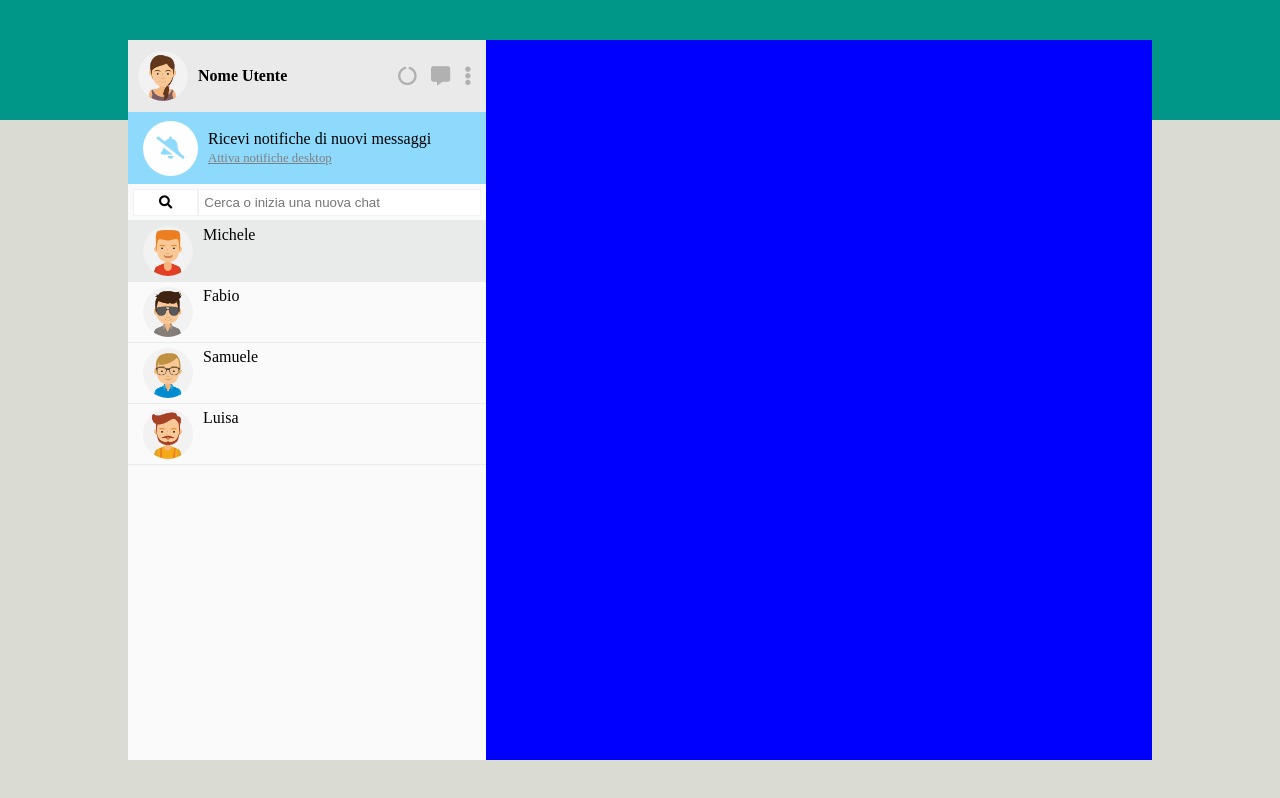
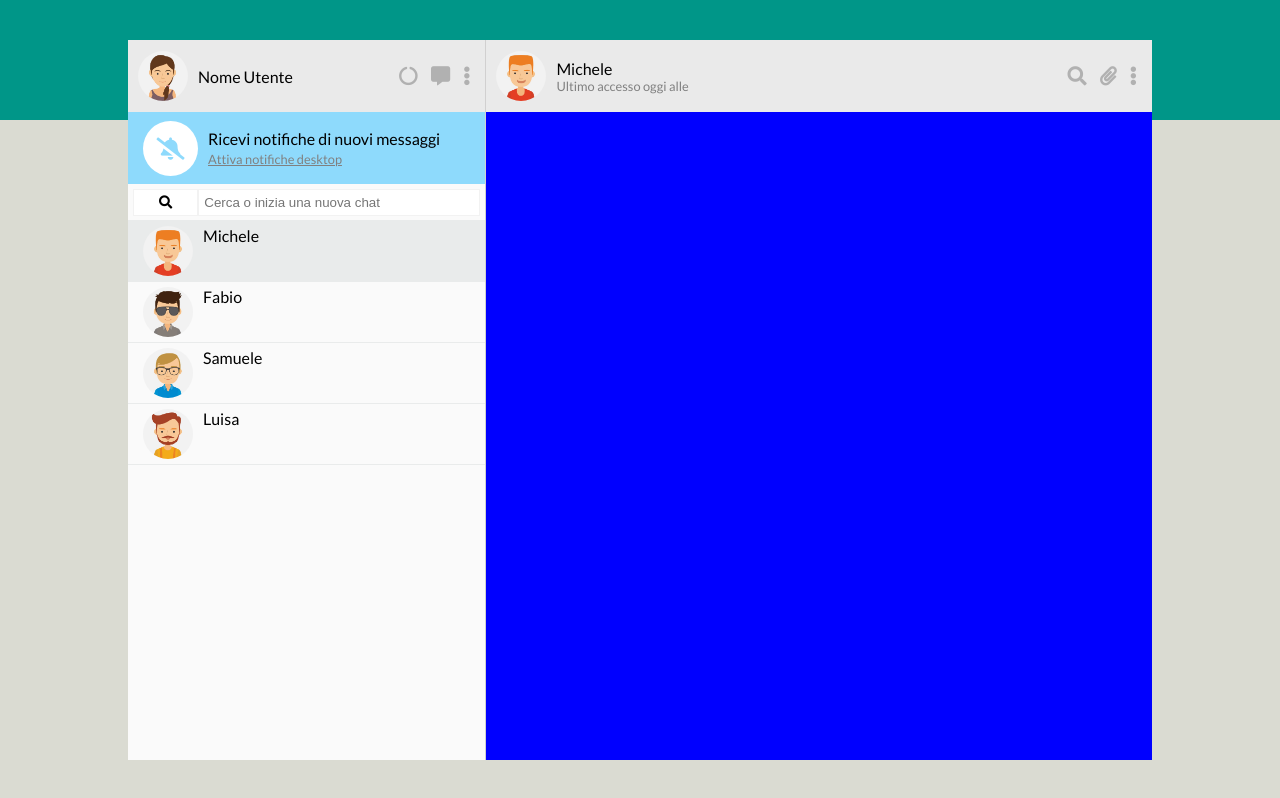
Before and after one commit to NiccoloArcioni/js-html-css-boolzap, a plain HTML site: page index.html in a window 1280 px wide. Drawn offline with nearby package versions, Linux system fonts and the light colour scheme.

Commit message:
Inserimento active_chat_user

```diff
--- a/css/master.css
+++ b/css/master.css
@@ -4,12 +4,14 @@
     box-sizing: border-box;
 }
 
+/* GENERAL */
 body {
     display: flex;
     width: 100vw;
     height: 100vh;
     justify-content: center;
     align-items: center;
+    font-family: 'Lato', sans-serif;
     background-image: linear-gradient(to bottom, #009688, #009688 0, #009688 15vh, #DADBD2 15vh, #DADBD2 100vh);
 }
 
@@ -24,6 +26,7 @@ body {
     width: 35%;
     height: 100%;
     background-color: blanchedalmond;
+    border-right: 1px solid #d1d0d0;
 }
 
 .ms_main_right {
@@ -38,7 +41,13 @@ body {
     border-radius: 50%;
 }
 
-#user {
+h4 {
+    font-weight: 500;
+}
+
+/* LEFT PANEL */
+#user,
+#active_chat_user {
     display: flex;
     width: 100%;
     height: 10%;
@@ -48,15 +57,18 @@ body {
     background-color: #EAEAEA;
 }
 
-#user .user_img_name {
+#user .user_img_name,
+#active_chat_user .active_user_img_name {
     display: flex;
     align-items: center;
 }
-#user .user_img_name h4 {
+#user .user_img_name h4,
+#active_chat_user .active_user_img_name .active_user_info {
     margin-left: 10px;
 }
 
-#user .ms_user_icons i {
+#user .ms_user_icons i,
+#active_chat_user .ms_active_user_icons i {
     font-size: 1.2em;
     color: #B1B1B1;
     margin-left: 10px;
@@ -85,7 +97,8 @@ body {
     color: #8EDAFC;
 }
 
-#user_notification .notification_text a {
+#user_notification .notification_text a,
+#active_chat_user .active_user_img_name .active_user_info p  {
     font-size: 0.8em;
     color: #808080;
 }
@@ -143,3 +156,5 @@ body {
     border-top: 1px solid #E9EBEB;
     background-color: #E9EBEB;
 }
+
+/* RIGHT PANEL */
--- a/index.html
+++ b/index.html
@@ -4,6 +4,8 @@
     <meta charset="UTF-8">
     <meta http-equiv="X-UA-Compatible" content="IE=edge">
     <meta name="viewport" content="width=device-width, initial-scale=1.0">
+    <link rel="preconnect" href="https://fonts.gstatic.com">
+    <link href="https://fonts.googleapis.com/css2?family=Lato:wght@300;400;700&display=swap" rel="stylesheet">
     <link rel="stylesheet" href="https://cdnjs.cloudflare.com/ajax/libs/font-awesome/5.15.3/css/all.min.css"
         integrity="sha512-iBBXm8fW90+nuLcSKlbmrPcLa0OT92xO1BIsZ+ywDWZCvqsWgccV3gFoRBv0z+8dLJgyAHIhR35VZc2oM/gI1w=="
         crossorigin="anonymous" />
@@ -66,7 +68,32 @@
 
         <!-- right panel -->
         <div class="ms_main_right">
+            <!-- active chat -->
+            <section id="active_chat_user">
+                <div class="active_user_img_name">
+                    <img :src="avatarPath + contacts[activeUser].avatar + avatarImgType" alt="user image" class="users_img">
+                    <div class="active_user_info">
+                        <h4>{{contacts[activeUser].name}}</h4>
+                        <p>Ultimo accesso oggi alle {{activeUserLastAccess}}</p>
+                    </div>
+                </div>
+                <!-- user icons -->
+                <div class="ms_active_user_icons">
+                    <i class="fas fa-search"></i>
+                    <i class="fas fa-paperclip"></i>
+                    <i class="fas fa-ellipsis-v"></i>
+                </div>
+            </section>
 
+            <!-- active chat messages -->
+            <section>
+
+            </section>
+
+            <!-- typing section -->
+            <section>
+
+            </section>
         </div>
     </div>
 
--- a/js/script.js
+++ b/js/script.js
@@ -1,6 +1,8 @@
 var app = new Vue ({
     el: '#root',
     data: {
+        activeUser: 0,
+        activeUserLastAccess: '',
         avatarPath: 'img/avatar',
         avatarImgType: '.jpg',
         contacts: [
```
